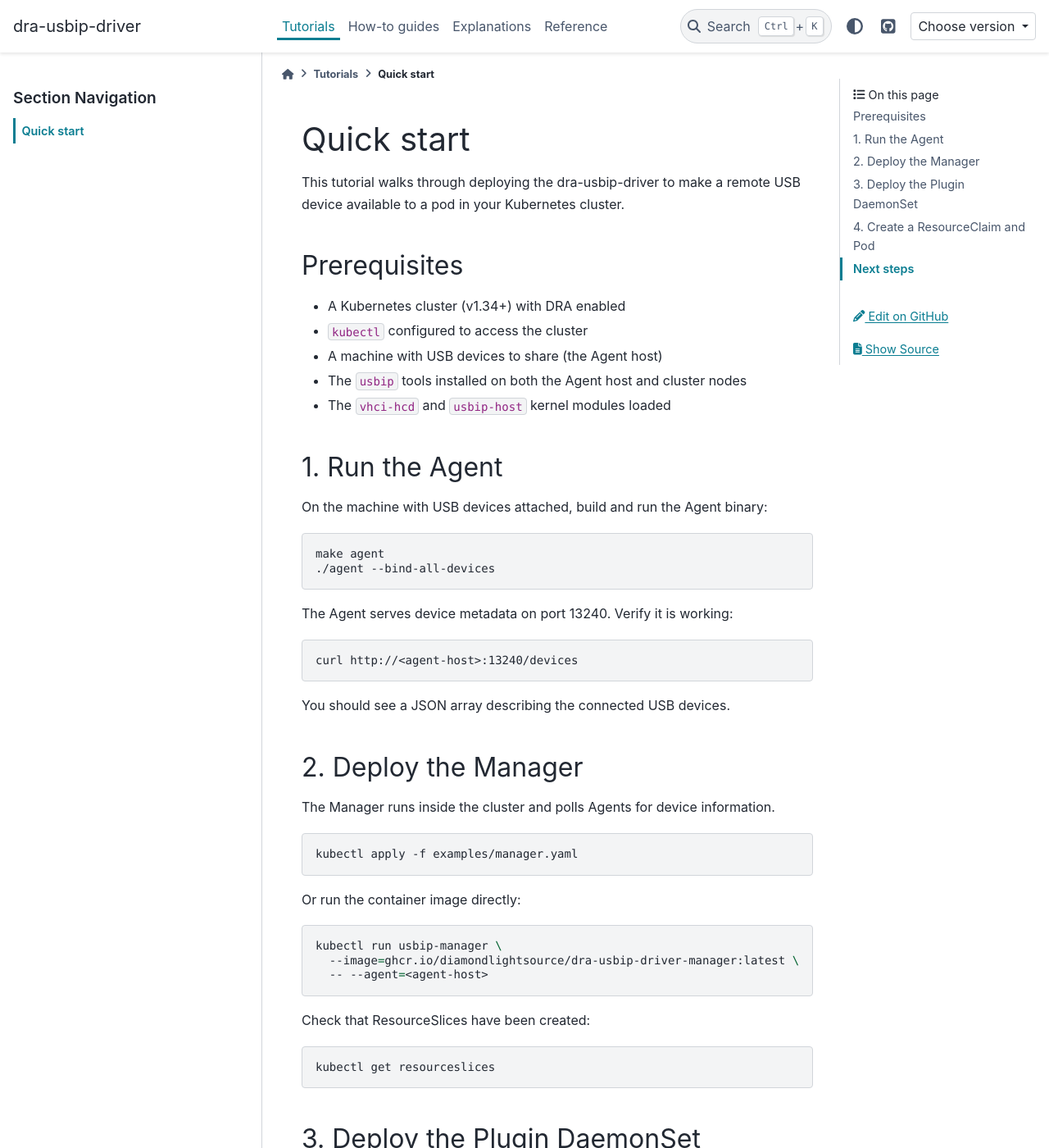
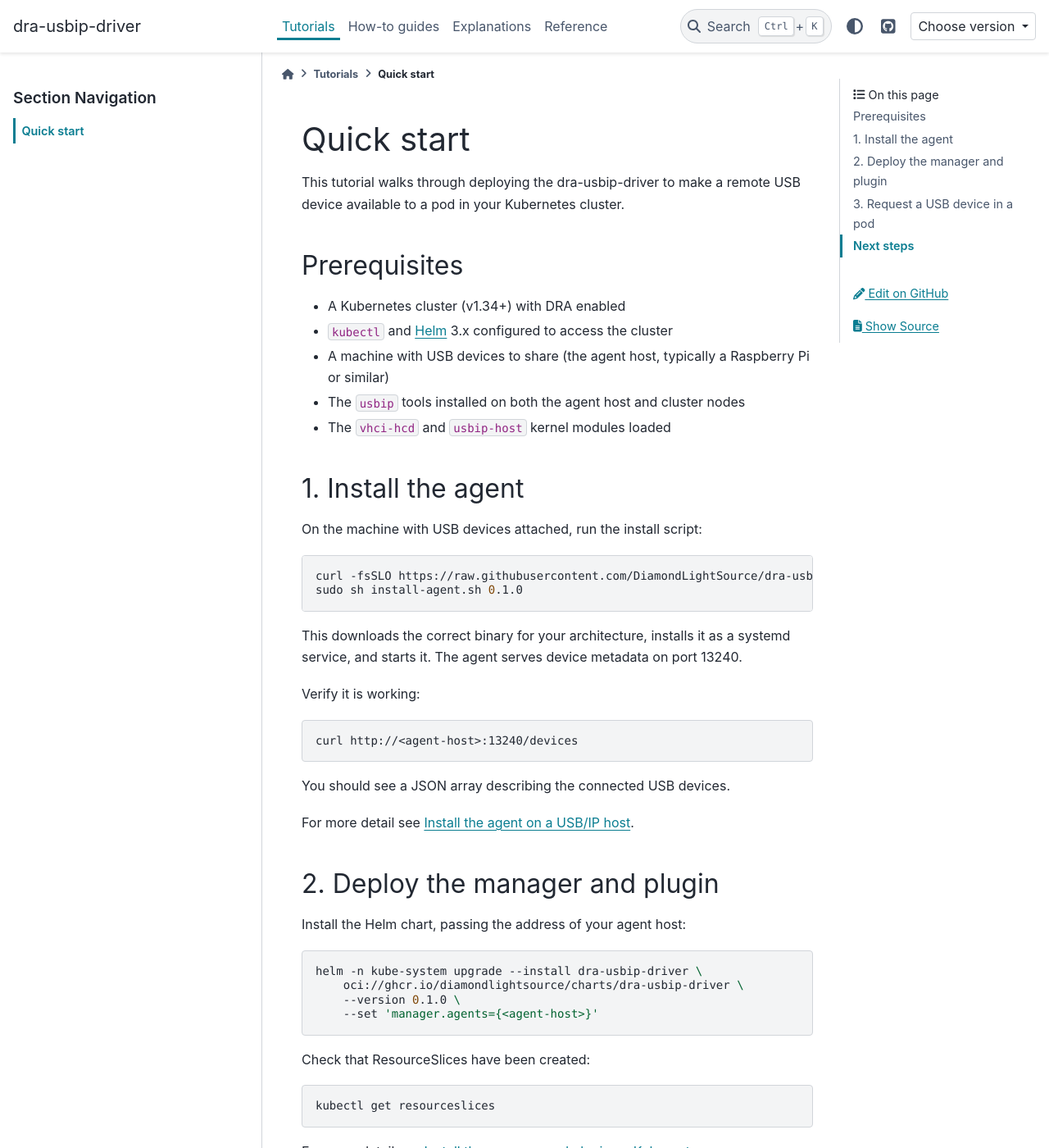
Before and after one commit to DiamondLightSource/dra-usbip-driver, a Sphinx documentation site: the page built from docs/tutorials/quick-start.md, in a window 1280 px wide and 1400 px high. Shown: the whole window at 82% size. Built offline with Sphinx 7.4.7 and the PyData theme 0.15.4, drawn with Linux system fonts in a browser that asks for light colours; some of the changed text lies outside the part shown.

````diff
--- a/docs/how-to/deploy.md
+++ b/docs/how-to/deploy.md
@@ -1,4 +1,4 @@
-# Deploy to Kubernetes
+# Install the manager and plugin on Kubernetes
 
 This guide covers deploying the manager and plugin to a Kubernetes cluster
 using Helm.
--- a/docs/tutorials/quick-start.md
+++ b/docs/tutorials/quick-start.md
@@ -6,21 +6,27 @@
 ## Prerequisites
 
 - A Kubernetes cluster (v1.34+) with DRA enabled
-- `kubectl` configured to access the cluster
-- A machine with USB devices to share (the Agent host)
-- The `usbip` tools installed on both the Agent host and cluster nodes
+- `kubectl` and [Helm](https://helm.sh/docs/intro/install/) 3.x configured
+  to access the cluster
+- A machine with USB devices to share (the agent host, typically a
+  Raspberry Pi or similar)
+- The `usbip` tools installed on both the agent host and cluster nodes
 - The `vhci-hcd` and `usbip-host` kernel modules loaded
 
-## 1. Run the Agent
+## 1. Install the agent
 
-On the machine with USB devices attached, build and run the Agent binary:
+On the machine with USB devices attached, run the install script:
 
 ```bash
-make agent
-./agent --bind-all-devices
+curl -fsSLO https://raw.githubusercontent.com/DiamondLightSource/dra-usbip-driver/main/scripts/install-agent.sh
+sudo sh install-agent.sh 0.1.0
 ```
 
-The Agent serves device metadata on port 13240. Verify it is working:
+This downloads the correct binary for your architecture, installs it as a
+systemd service, and starts it. The agent serves device metadata on port
+13240.
+
+Verify it is working:
 
 ```bash
 curl http://<agent-host>:13240/devices
@@ -28,20 +34,17 @@
 
 You should see a JSON array describing the connected USB devices.
 
-## 2. Deploy the Manager
+For more detail see {doc}`/how-to/setup-agent`.
 
-The Manager runs inside the cluster and polls Agents for device information.
+## 2. Deploy the manager and plugin
+
+Install the Helm chart, passing the address of your agent host:
 
 ```bash
-kubectl apply -f examples/manager.yaml
-```
-
-Or run the container image directly:
-
-```bash
-kubectl run usbip-manager \
-  --image=ghcr.io/diamondlightsource/dra-usbip-driver-manager:latest \
-  -- --agent=<agent-host>
+helm -n kube-system upgrade --install dra-usbip-driver \
+    oci://ghcr.io/diamondlightsource/charts/dra-usbip-driver \
+    --version 0.1.0 \
+    --set 'manager.agents={<agent-host>}'
 ```
 
 Check that ResourceSlices have been created:
@@ -50,29 +53,32 @@
 kubectl get resourceslices
 ```
 
-## 3. Deploy the Plugin DaemonSet
+For more detail see {doc}`/how-to/deploy`.
 
-The Plugin runs on each node and handles attaching USB/IP devices when pods
-request them:
+## 3. Request a USB device in a pod
 
-```bash
-kubectl apply -f examples/plugin-daemonset.yaml
-```
-
-## 4. Create a ResourceClaim and Pod
-
-Create a ResourceClaim to request a USB device, then a Pod that references it:
+Create a `ResourceClaimTemplate` to match a specific USB device, then
+reference it from a pod:
 
 ```yaml
 apiVersion: resource.k8s.io/v1
-kind: ResourceClaim
+kind: ResourceClaimTemplate
 metadata:
-  name: my-usb-device
+  name: serial-adapter
 spec:
-  devices:
-    requests:
-      - name: usb
-        deviceClassName: usbip
+  spec:
+    devices:
+      requests:
+      - name: req-0
+        firstAvailable:
+        - name: adapter
+          deviceClassName: usbip
+          selectors:
+          - cel:
+              expression: |-
+                device.attributes["usbip.diamond.ac.uk"].vendor == "0403" &&
+                device.attributes["usbip.diamond.ac.uk"].product == "6015" &&
+                device.attributes["usbip.diamond.ac.uk"].serial == "FTA954OZ"
 ---
 apiVersion: v1
 kind: Pod
````
Also changed, not shown: other parts of docs/tutorials/quick-start.md (+1 -1 lines), docs/how-to.md (+1 -0 lines), docs/how-to/run-sphinx.md (+1 -1 lines), docs/how-to/setup-agent.md (added, +79 -0 lines), 3 other files.
